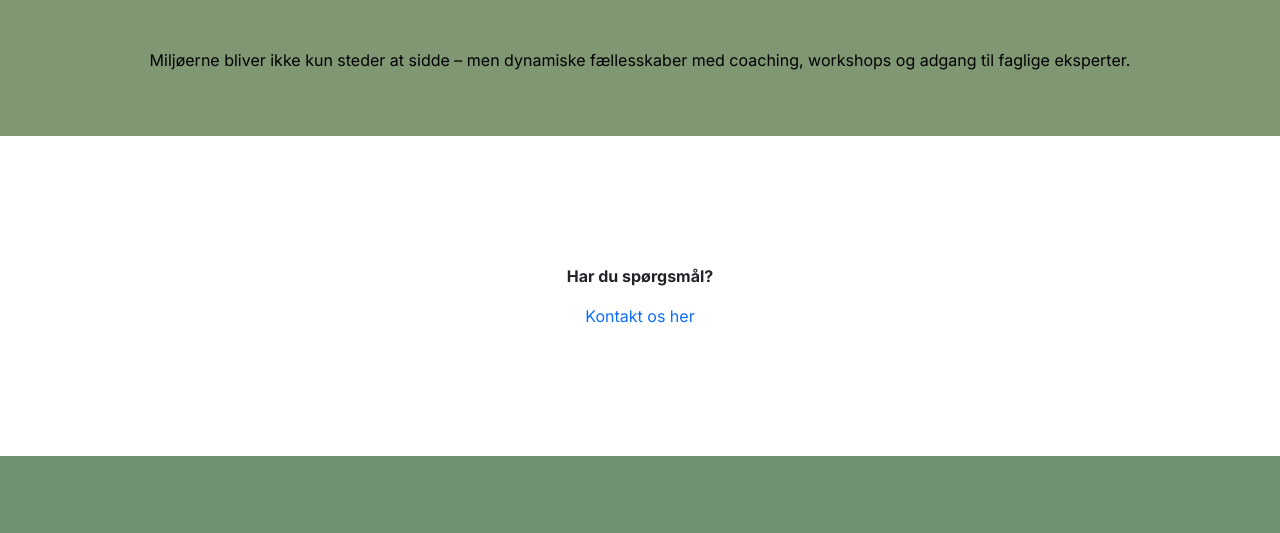
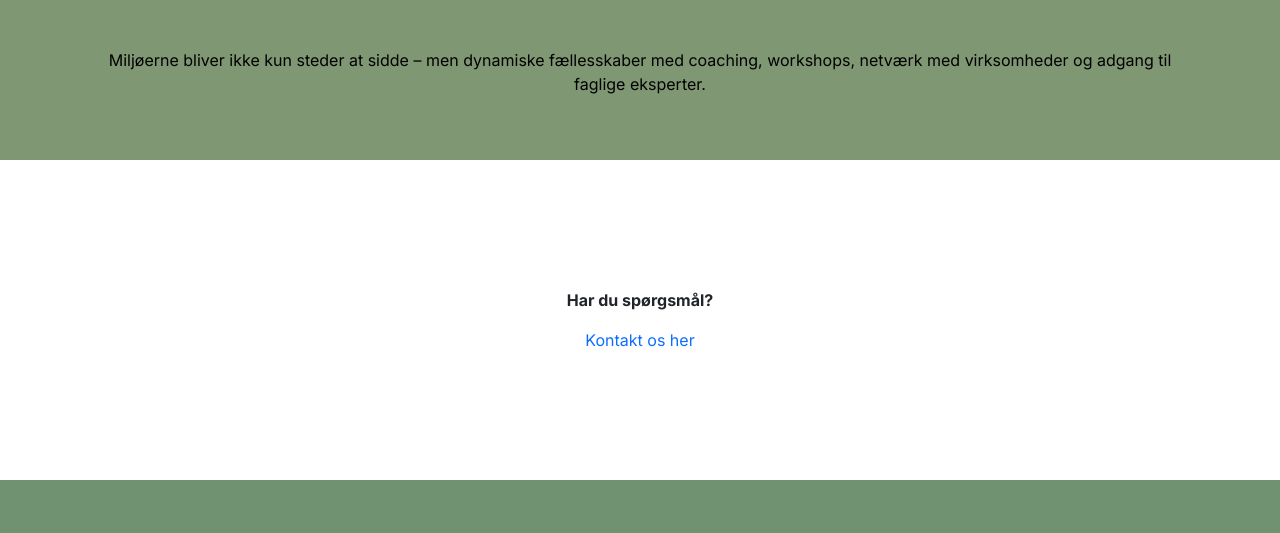
Before and after one commit to Teresath/Eksamen, a website: page index.html in a window 1280 px wide. Shown: the part 1658-2191 px from the top of the page. Drawn offline with nearby package versions, Linux system fonts and the light colour scheme; files that its build step writes are made by us from their sources.

Commit message:
mere tekst

```diff
--- a/index.html
+++ b/index.html
@@ -137,7 +137,7 @@
 
         <p class="mt-4">
             Miljøerne bliver ikke kun steder at sidde – men dynamiske fællesskaber
-            med coaching, workshops og adgang til faglige eksperter.
+            med coaching, workshops, netværk med virksomheder og adgang til faglige eksperter.
         </p>
     </div>
 </section>
```
